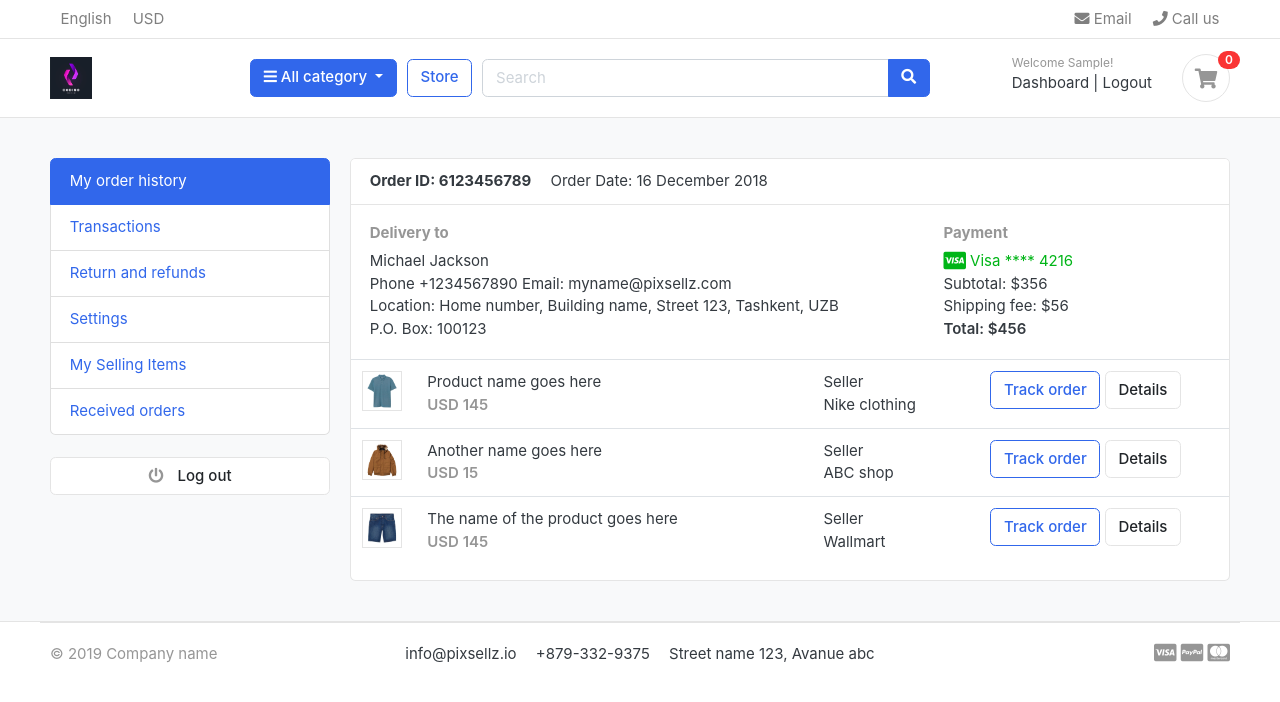
After one commit to horger89/e-commerce_store, a Django app: page /accounts/ in a window 1280 px wide. The commit adds this page. Shown: the top 702 px of the page. Run offline with Django 3.2, Linux system fonts and the light colour scheme; the visitor is signed in with stand-in values (Sample User, id 1); data that the repository does not hold is empty; some libraries are stand-ins or nearby versions; some web fonts are replaced.

Commit message:
finished account verification

```diff
--- a/accounts/urls.py
+++ b/accounts/urls.py
@@ -5,5 +5,7 @@ urlpatterns = [
     path('register/', views.register, name = 'register'),
     path('login/', views.login, name = 'login'),
     path('logout/', views.logout, name = 'logout'),
+    path('dashboard/', views.dashboard, name = 'dashboard'),
+    path('', views.dashboard, name = 'dashboard'),
     path('activate/<uidb64>/<token>', views.activate, name = 'activate'),
 ]
--- a/accounts/views.py
+++ b/accounts/views.py
@@ -3,6 +3,7 @@ from . forms import RegistrationForm
 from . models import Account
 from django.contrib import messages, auth
 from django.contrib.auth.decorators import login_required
+from django.http import HttpResponse
 
 # Email verification
 from django.contrib.sites.shortcuts import get_current_site
@@ -41,8 +42,9 @@ def register(request):
             send_email.send()
 
 
-            messages.success(request, 'Registration succesfull.')
-            return redirect('register')
+            #messages.success(request, 'Thank you for registering. Please check your emails (including spams) to activate your account.')
+            #return redirect('register')
+            return redirect('/accounts/login/?command=verification&email='+email)
 
     else:
         form = RegistrationForm()
@@ -61,8 +63,8 @@ def login(request):
         user = auth.authenticate(email=email, password=password)
         if user is not None:
             auth.login(request,user)
-            #messages.success(request,'You are now logged in')
-            return redirect('home')
+            messages.success(request,'You are now logged in')
+            return redirect('dashboard')
         else:
             messages.error(request,'Invalid login details')
             return redirect('login')
@@ -78,5 +80,24 @@ def logout(request):
 
 
 
-def activate(request):
-    return
+def activate(request, uidb64, token):
+    try:
+        uid = urlsafe_base64_decode(uidb64).decode() # gives pk of user
+        user = Account._default_manager.get(pk=uid)
+    except(TypeError, ValueError, OverflowError,Account.DoesNotExist):
+        user = None
+    if user is not None and default_token_generator.check_token(user, token):
+        user.is_active = True
+        user.save()
+        messages.success(request, 'Congratulations, Your account is avtivated')
+        return redirect('login')
+
+    else:
+        messages.error(request, 'Invalid activation link')
+        return redirect('register')
+
+
+
+@login_required(login_url = 'login')
+def dashboard(request):
+    return render(request, 'accounts/dashboard.html')
--- /dev/null
+++ b/templates/accounts/dashboard.html
@@ -0,0 +1,101 @@
+{% extends 'base.html' %}
+
+{% block content %}
+
+<!-- ========================= SECTION CONTENT ========================= -->
+<section class="section-conten padding-y bg">
+
+    {% include 'includes/alerts.html' %}
+
+    <div class="container">
+        <div class="row">
+        <aside class="col-md-3">
+            <!--   SIDEBAR   -->
+            <ul class="list-group">
+                <a class="list-group-item active" href="#"> My order history </a>
+                <a class="list-group-item" href="#"> Transactions </a>
+                <a class="list-group-item" href="#"> Return and refunds </a>
+                <a class="list-group-item" href="#">Settings </a>
+                <a class="list-group-item" href="#"> My Selling Items </a>
+                <a class="list-group-item" href="#"> Received orders </a>
+            </ul>
+            <br>
+            <a class="btn btn-light btn-block" href="{% url 'logout' %}"> <i class="fa fa-power-off"></i> <span class="text">Log out</span> </a>
+            <!--   SIDEBAR .//END   -->
+        </aside>
+        <main class="col-md-9">
+            <article class="card">
+            <header class="card-header">
+                <strong class="d-inline-block mr-3">Order ID: 6123456789</strong>
+                <span>Order Date: 16 December 2018</span>
+            </header>
+            <div class="card-body">
+                <div class="row">
+                    <div class="col-md-8">
+                        <h6 class="text-muted">Delivery to</h6>
+                        <p>Michael Jackson <br>
+                        Phone +1234567890 Email: myname@pixsellz.com <br>
+                        Location: Home number, Building name, Street 123,  Tashkent, UZB <br>
+                        P.O. Box: 100123
+                         </p>
+                    </div>
+                    <div class="col-md-4">
+                        <h6 class="text-muted">Payment</h6>
+                        <span class="text-success">
+                            <i class="fab fa-lg fa-cc-visa"></i>
+                            Visa  **** 4216
+                        </span>
+                        <p>Subtotal: $356 <br>
+                         Shipping fee:  $56 <br>
+                         <span class="b">Total:  $456 </span>
+                        </p>
+                    </div>
+                </div> <!-- row.// -->
+            </div> <!-- card-body .// -->
+            <div class="table-responsive">
+            <table class="table table-hover">
+                <tr>
+                    <td width="65">
+                        <img src="../images/items/1.jpg" class="img-xs border">
+                    </td>
+                    <td>
+                        <p class="title mb-0">Product name goes here </p>
+                        <var class="price text-muted">USD 145</var>
+                    </td>
+                    <td> Seller <br> Nike clothing </td>
+                    <td width="250"> <a href="#" class="btn btn-outline-primary">Track order</a> <a href="#" class="btn btn-light"> Details </a> </td>
+                </tr>
+                <tr>
+                    <td>
+                        <img src="../images/items/2.jpg" class="img-xs border">
+                    </td>
+                    <td>
+                        <p class="title mb-0">Another name goes here </p>
+                        <var class="price text-muted">USD 15</var>
+                    </td>
+                    <td> Seller <br> ABC shop </td>
+                    <td> <a href="#" class="btn btn-outline-primary">Track order</a> <a href="#" class="btn btn-light"> Details </a> </td>
+                </tr>
+                <tr>
+                    <td>
+                        <img src="../images/items/3.jpg" class="img-xs border">
+                    </td>
+                    <td>
+                        <p class="title mb-0">The name of the product  goes here </p>
+                        <var class="price text-muted">USD 145</var>
+                    </td>
+                    <td> Seller <br> Wallmart </td>
+                    <td> <a href="#" class="btn btn-outline-primary">Track order</a> <a href="#" class="btn btn-light"> Details </a> </td>
+                </tr>
+            </table>
+            </div> <!-- table-responsive .end// -->
+            </article> <!-- order-group.// -->
+        </main>
+    </div> <!-- row.// -->
+    </div>
+
+
+    </section>
+    <!-- ========================= SECTION CONTENT END// ===========
+
+{% endblock %}
--- a/templates/includes/alerts.html
+++ b/templates/includes/alerts.html
@@ -4,7 +4,7 @@
 
     <div id="message" class="container">
 
-        <div {% if message.tags %} class="alert alert-{{ message.tags }}"{% endif %} role="alert">
+        <div {% if message.tags %} class="alert alert-{{ message.tags }} text-center"{% endif %} role="alert">
 
             <button type=" button" class="close" data-dismiss="alert"><span aria-hidden="true">&times</span></button>
             {% if message.level == DEFAULT_MESSAGE_LEVELS.ERROR %}Error: {% endif %}
--- a/templates/includes/navbar.html
+++ b/templates/includes/navbar.html
@@ -73,7 +73,7 @@
                         <div class="widget-header">
                             <small class="title text-muted">Welcome {{ user.first_name }}!</small>
                             <div>
-                                <a href="#">Dashboard</a> <span class="dark-transp"> | </span>
+                                <a href="{% url 'dashboard' %}">Dashboard</a> <span class="dark-transp"> | </span>
                                 <a href="{% url 'logout' %}"> Logout</a>
                             </div>
                         </div>
```
Also changed, not shown: templates/accounts/login.html (+14 -0 lines).
